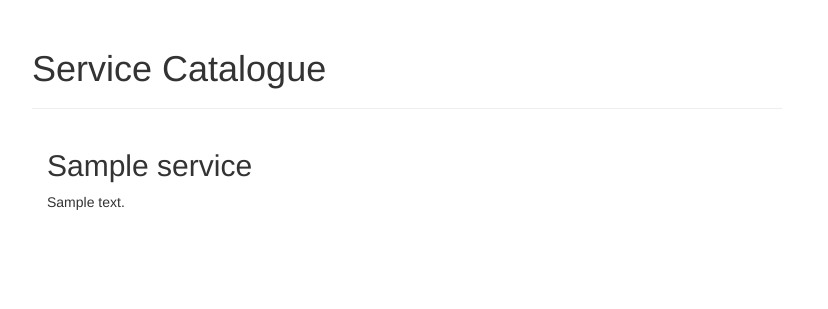
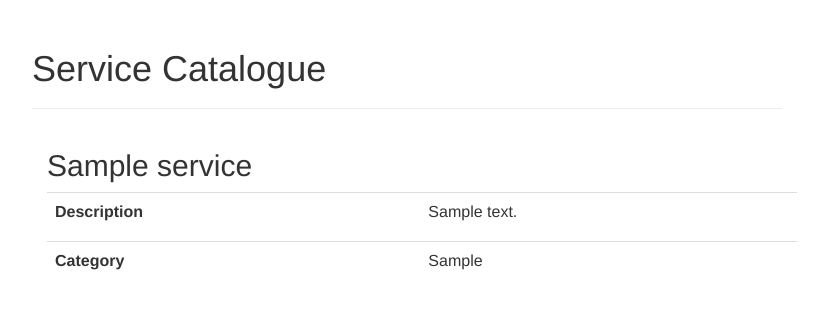
Before and after one commit to delsmore/scat-test, a Django app: page /service/1/ in a window 1280 px wide. Shown: the part 51-360 px from the top of the page, without its empty margins (38-866 px from the left). Run offline with Django 3.2, Linux system fonts and the light colour scheme; tables that the repository leaves empty hold one stand-in row (values such as "Sample post"); some libraries are stand-ins or nearby versions.

Commit message:
some view formatting

```diff
--- a/portfolio/settings.py
+++ b/portfolio/settings.py
@@ -38,7 +38,7 @@ INSTALLED_APPS = [
     'django.contrib.messages',
     'django.contrib.staticfiles',
 	'scat',
-	'bootstrap3',
+
 ]
 
 MIDDLEWARE_CLASSES = [
--- a/scat/templates/scat/service_detail.html
+++ b/scat/templates/scat/service_detail.html
@@ -8,6 +8,9 @@
             </div>-->
         {% endif %}
         <h2>{{ service.title }}</h2>
-        <p>{{ service.description|linebreaks }}</p>
+        <table class="table">
+        <th>Description</th><td>{{ service.description|linebreaks }}</td></tr>
+        <th>Category</th><td>{{ service.category|linebreaks }}</td></tr>
+         </table>
     </div>
 {% endblock %}
```
